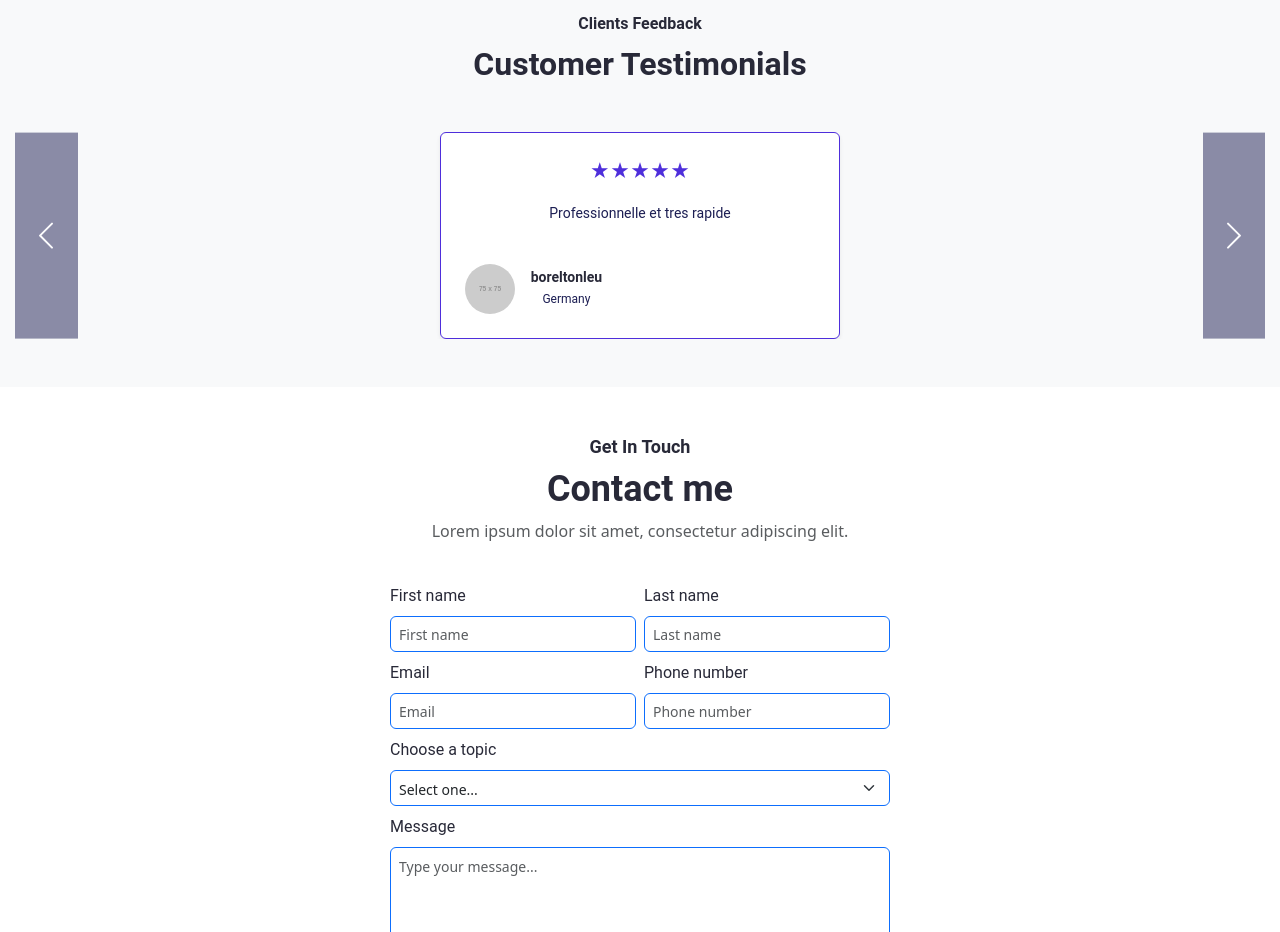
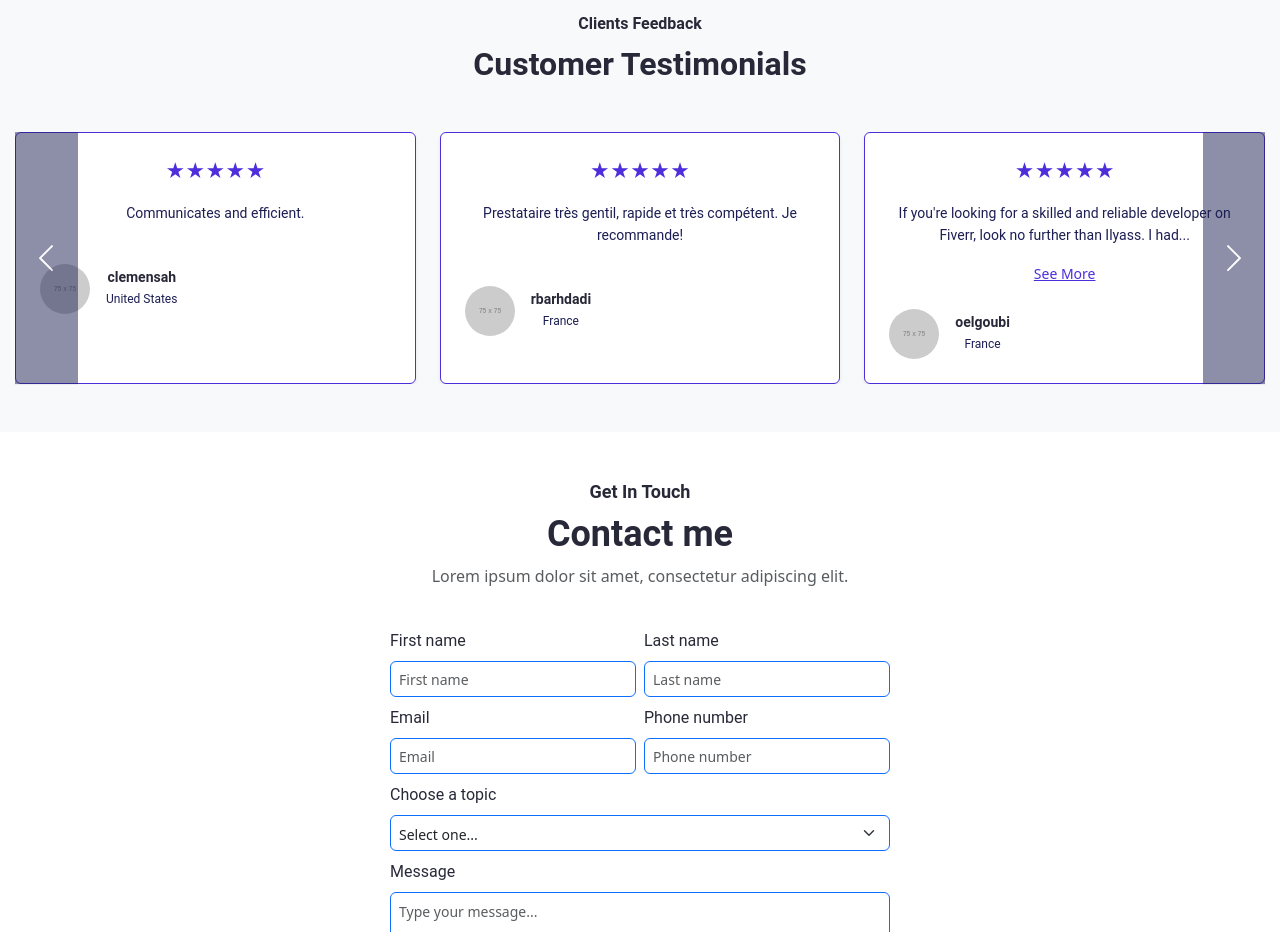
Before and after one commit to ilyass-ejjaouchi/portfolio-ilyass, an Angular app: page / in a window 1280 px wide. Shown: the part 3160-4092 px from the top of the page. Built offline with nearby package versions, Linux system fonts and the light colour scheme.

Commit message:
implement carousel feedback

```diff
--- a/src/app/client-feedback/client-feedback.component.css
+++ b/src/app/client-feedback/client-feedback.component.css
@@ -95,33 +95,3 @@
   right: 0;
   background: #1c1e53;
 }
-
-@media (max-width: 576px) {
-  .testimonial-card {
-    padding: 10px; /* Reduced padding for smaller screens */
-  }
-
-  .testimonial-card img {
-    width: 40px;
-    height: 40px;
-  }
-
-  .display-4 {
-    font-size: 28px; /* Adjusted heading size for mobile */
-  }
-
-  .carousel-control-prev,
-  .carousel-control-next {
-    width: 10%; /* Increase control width on mobile */
-  }
-
-  .carousel-inner {
-    justify-content: center; /* Center the testimonial card on smaller screens */
-  }
-}
-
-@media (min-width: 768px) {
-  .carousel-inner {
-    justify-content: start; /* Align to the start when there are multiple testimonials */
-  }
-}
--- a/src/app/client-feedback/client-feedback.component.html
+++ b/src/app/client-feedback/client-feedback.component.html
@@ -7,9 +7,9 @@
   <!-- Testimonials Multi-Item Carousel -->
   <div id="testimonialCarousel" class="carousel slide" data-bs-ride="carousel">
     <div class="carousel-inner">
-      <div *ngFor="let testimonial of testimonials; let i = index" [ngClass]="{'carousel-item': true, 'active': i === 0}">
-        <div class="row justify-content-center">
-          <div class="col-md-6 col-lg-4 col-12 d-flex justify-content-center">
+      <div class="carousel-item" *ngFor="let group of groupedTestimonials; let i = index" [ngClass]="{'active': i === 0}">
+        <div class="row">
+          <div *ngFor="let testimonial of group" class="col-lg-4 col-md-6 col-12 d-flex justify-content-center">
             <div class="testimonial-card p-4 border rounded shadow-sm d-flex flex-column">
               <div class="stars mb-3">
                 <span *ngFor="let star of [].constructor(testimonial.stars)">&#9733;</span>
--- a/src/app/client-feedback/client-feedback.component.ts
+++ b/src/app/client-feedback/client-feedback.component.ts
@@ -1,4 +1,4 @@
-import { AfterViewInit, ChangeDetectorRef, Component } from '@angular/core';
+import {AfterViewInit, ChangeDetectorRef, Component, HostListener} from '@angular/core';
 import { CommonModule } from "@angular/common";
 
 @Component({
@@ -115,14 +115,32 @@ export class ClientFeedbackComponent implements AfterViewInit {
       expanded: false
     }
   ];
+  groupedTestimonials: any[] = [];
 
-  constructor(private cdr: ChangeDetectorRef) {}
+  constructor(private cdr: ChangeDetectorRef) {
+    this.groupTestimonials();
+  }
 
   ngAfterViewInit() {
     // Trigger change detection to ensure that carousel items are correctly rendered
     this.cdr.detectChanges();
   }
 
+  @HostListener('window:resize', ['$event'])
+  onResize(event: any) {
+    this.groupTestimonials();
+  }
+
+  groupTestimonials() {
+    this.groupedTestimonials = []; // Reset grouped testimonials
+    const screenWidth = window.innerWidth;
+    const groupSize = screenWidth < 576 ? 1 : 3; // 1 item for small screens, 3 for others
+
+    for (let i = 0; i < this.testimonials.length; i += groupSize) {
+      this.groupedTestimonials.push(this.testimonials.slice(i, i + groupSize));
+    }
+  }
+
   toggleExpansion(testimonial: any) {
     testimonial.expanded = !testimonial.expanded;
   }
--- a/src/app/navbar/navbar.component.css
+++ b/src/app/navbar/navbar.component.css
@@ -11,7 +11,7 @@
 }
 
 body {
-  padding-top: 100px; /* Adjust this value based on the total height of your navbar */
+  padding-top: 500px; /* Adjust this value based on the total height of your navbar */
 }
 
 .logo img {
```
